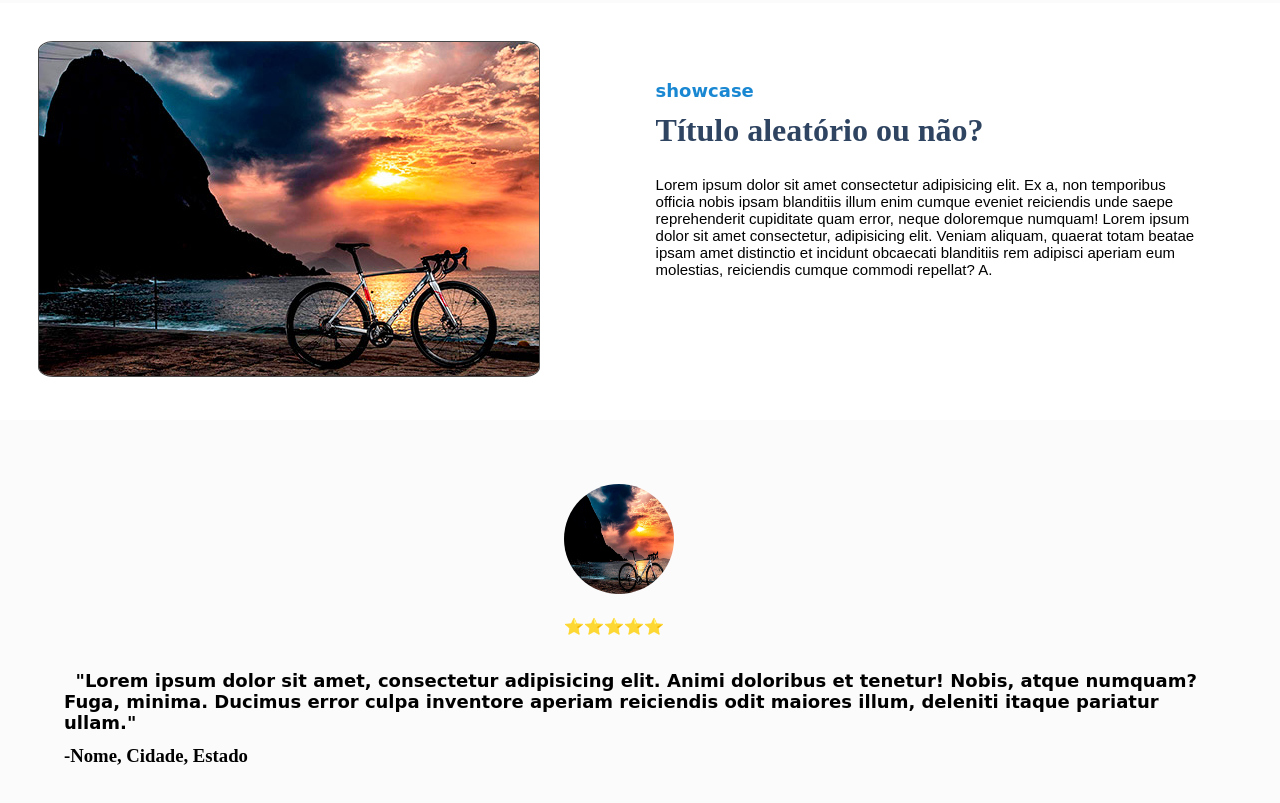
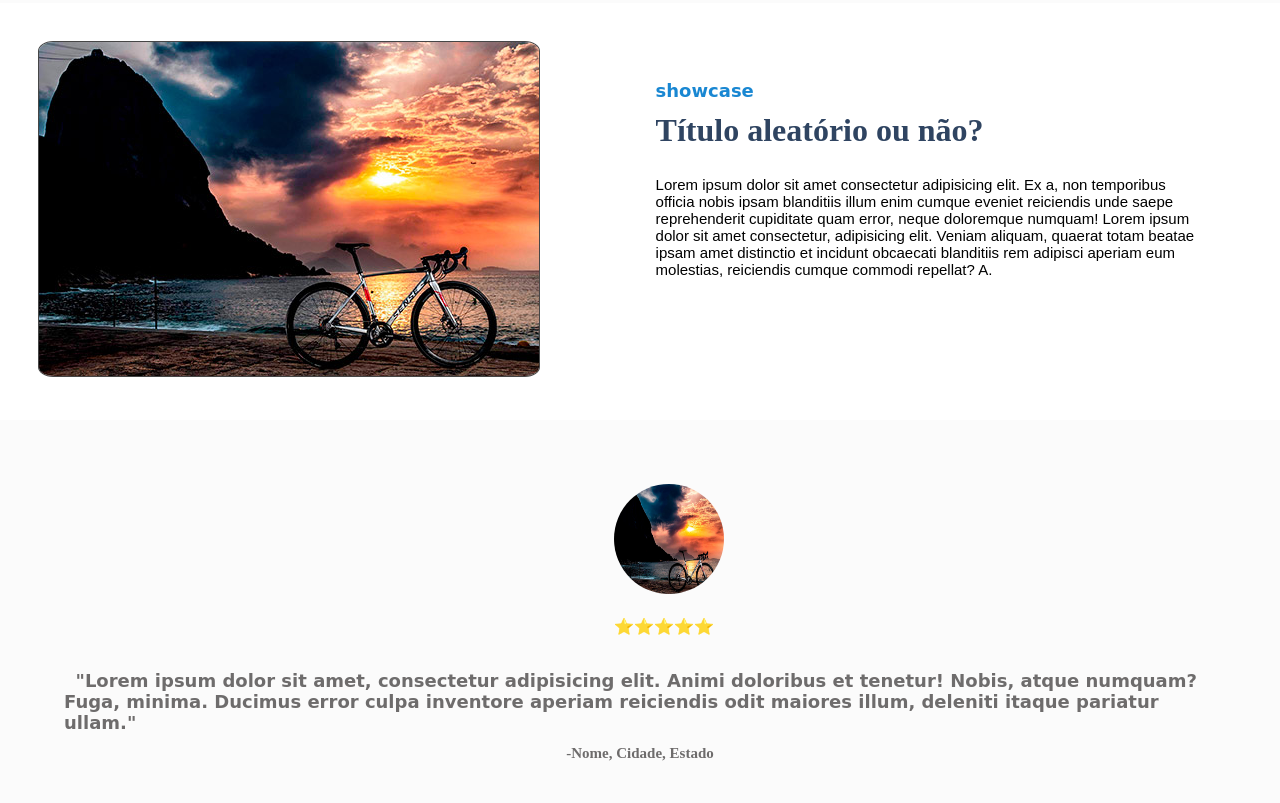
Before and after one commit to EvertonSilva22/Sites-Responsivo, a plain HTML site: page Segundo projeto/Index.html in a window 1280 px wide. Shown: the part 1168-1971 px from the top of the page. Drawn offline with Linux system fonts and the light colour scheme.

Commit message:
Depoimento finalizado.
Faltando apenas o texto e foto original.

```diff
--- a/Segundo projeto/Estilo.css
+++ b/Segundo projeto/Estilo.css
@@ -126,10 +126,10 @@ h2{
     height: 110px;
     display: block;
     margin-bottom: 2%;
-    margin-left: 500px;
+    margin-left: 550px;
 }
 .votos {
-    margin-left: 500px;
+    margin-left: 550px;
     margin-bottom: 3%;
 }
 .depoimento strong{
@@ -137,8 +137,12 @@ h2{
     font-size: 18px;
     text-align: center;
     margin: 1%;
+    color: #6e6c6c;
 
 }
 .depoimento h3{
     margin-top: 1%;
+    font-size: 15px;
+    text-align: center;
+    color: #6e6c6c;
 }
```
